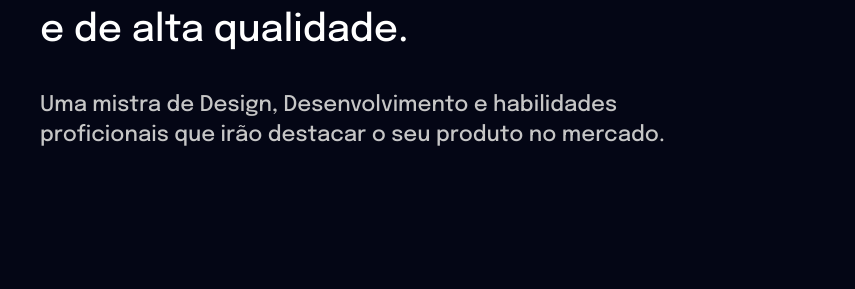
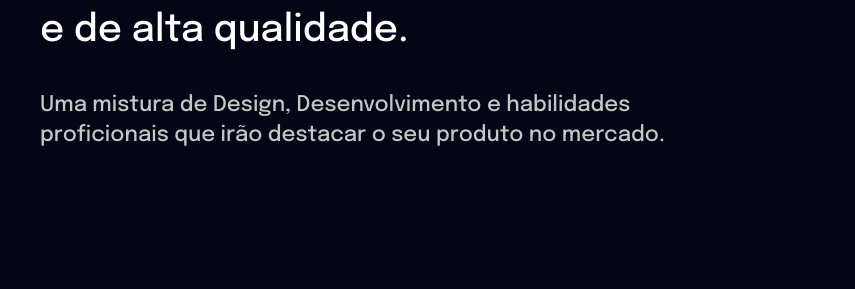
Before and after one commit to FernandoCoff/FernandoCoff, a website: page src/index.html in a window 1280 px wide. Shown: the part 375-664 px from the top of the page, 0-855 px from the left. Drawn offline with nearby package versions, Linux system fonts and the light colour scheme; files that its build step writes are made by us from their sources.

Commit message:
correção ortografica

```diff
--- a/src/index.html
+++ b/src/index.html
@@ -29,7 +29,7 @@
                     de forma moderna e de alta qualidade.
                 </h1>
                 <p class="hero__subtitle" id="hero-subtitle">
-                    Uma mistra de Design, Desenvolvimento e habilidades
+                    Uma mistura de Design, Desenvolvimento e habilidades
                     proficionais que irão destacar o seu produto no mercado.
                 </p>
         </div>
```
